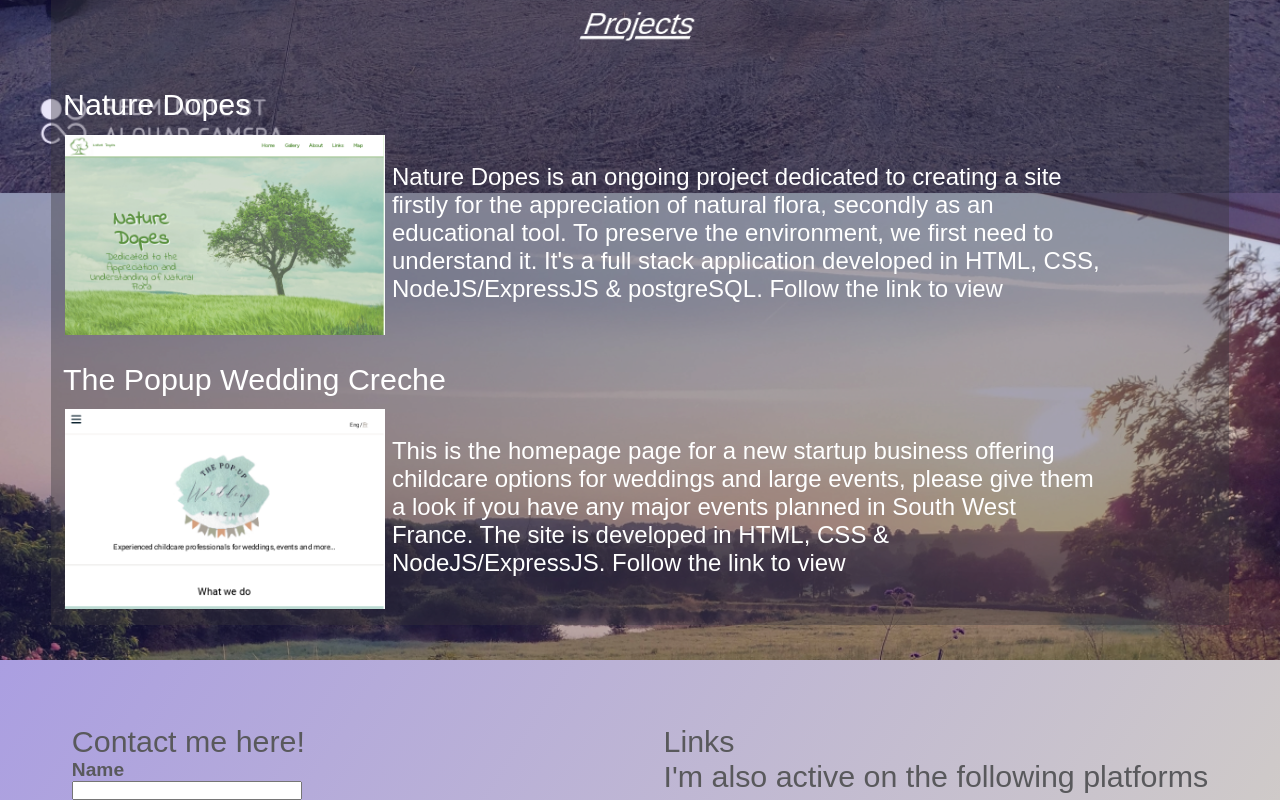
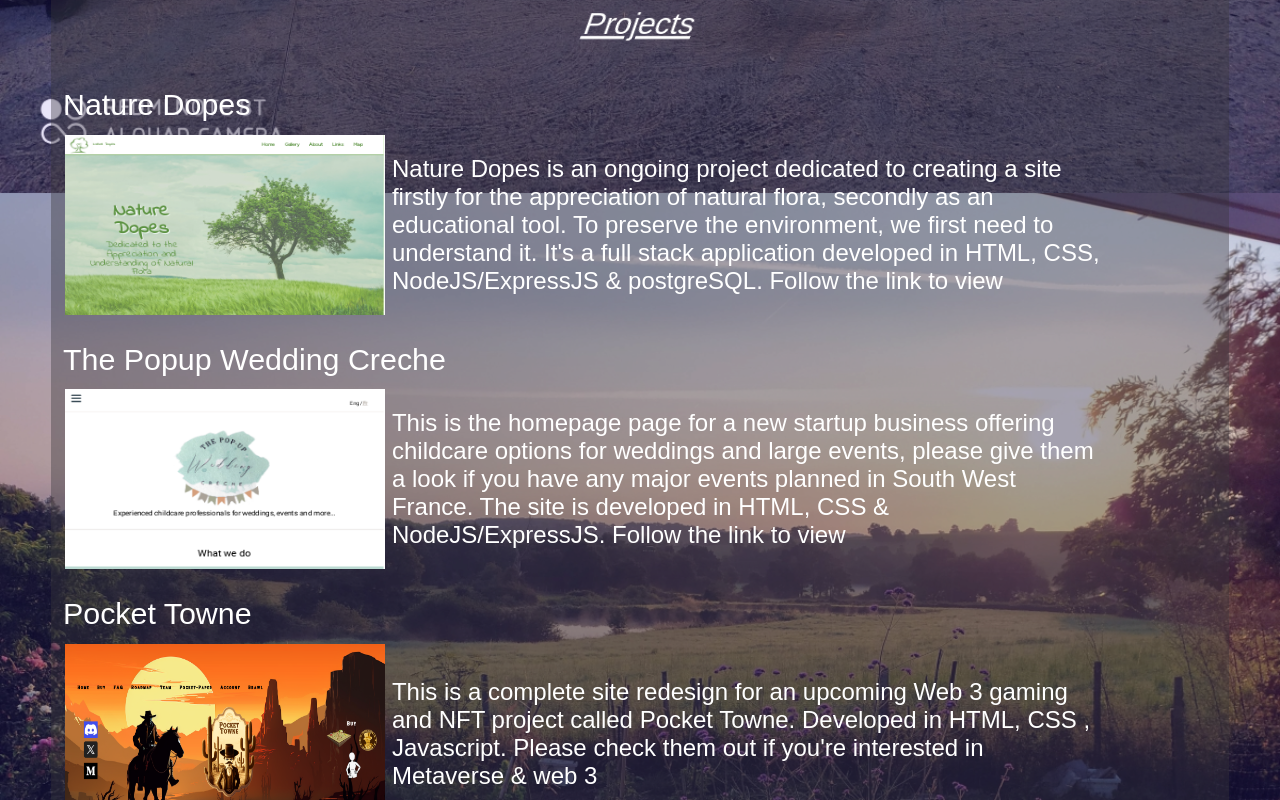
Before and after one commit to wattsmainsanglais/portfolio-next-express, a Next.js app in the folder client/: page / in a window 1280 px wide. Shown: the part 880-1680 px from the top of the page. Built offline with nearby package versions, Linux system fonts and the light colour scheme; a web font is replaced by a local one.

Commit message:
added pocket towne to projects

```diff
--- a/client/app/layout.js
+++ b/client/app/layout.js
@@ -33,6 +33,8 @@ export default function RootLayout({ children }) {
 
   return (
     <html lang="en" className={genos.className}>
+
+
       <body>
         <header className={headerStyle.headercss}>
             <aside className="profile">
--- a/client/app/page.js
+++ b/client/app/page.js
@@ -1,7 +1,7 @@
-import Image from 'next/image'
+
 import styles from './page.module.css'
 import Overlay from '@/components/Overlay'
-import Bio from '@/components/bio'
+
 
 
 export default function Page() {
--- a/client/components/projects.js
+++ b/client/components/projects.js
@@ -1,7 +1,8 @@
 import SingleProject from "./single-projects/singleProject"
-import ndLogo from '../public/images/ndlogomini.png'
+
 import ndThumb from '../public/images/naturedopesthumb.png'
 import popupThumb from '../public/images/popweddingThumb.png'
+import ptcThumb from '../public/images/PTC.png'
 
 export default function Projects(){
 
@@ -17,6 +18,8 @@ export default function Projects(){
             <SingleProject link="https://www.thepopupweddingcreche.fr/" heading='The Popup Wedding Creche' src={popupThumb} alt='The pop up wedding creche thumbnail' desc="This is the homepage page for a new startup business offering childcare options for weddings and large events, please give them a look if you have any major events planned in South West France.
             The site is developed in HTML, CSS & NodeJS/ExpressJS. Follow the link to view " />
 
+            <SingleProject link="https://pockettowne.io" heading='Pocket Towne' src={ptcThumb} alt='Pocket Towne Thumbnail' desc="This is a complete site redesign for an upcoming Web 3 gaming and NFT project called Pocket Towne. Developed in HTML, CSS , Javascript. Please check them out if you're interested in Metaverse & web 3" />
+
 
         </section>
     )
--- a/client/components/single-projects/singleProject.js
+++ b/client/components/single-projects/singleProject.js
@@ -16,7 +16,7 @@ export default function SingleProject({heading ,src, alt, desc, link}){
             alt={alt}
             width={320}
 
-            height={200}
+            height={180}
 
             />
             </a>
--- a/client/components/single-projects/singleProject.module.css
+++ b/client/components/single-projects/singleProject.module.css
@@ -19,7 +19,8 @@
 
 .projectLink{
     border: 2px solid #5c47d600;
-    height: 200px;
+    height: 184px;
+
 }
 
 
```
Also changed, not shown: client/public/images/PTC.png (added).
